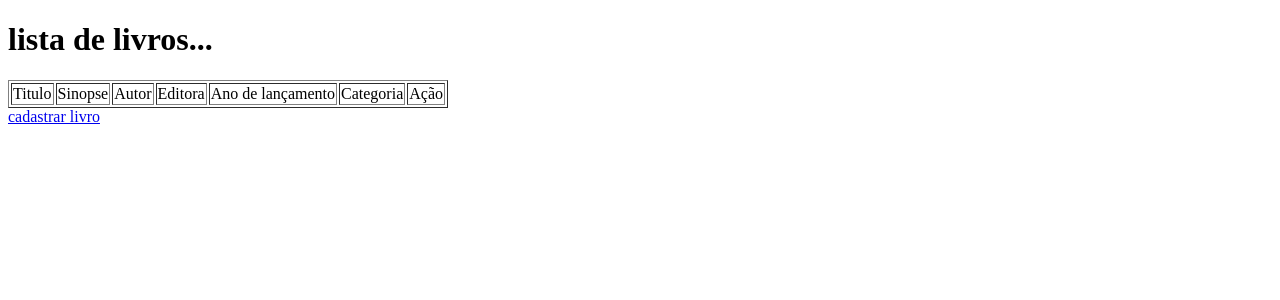
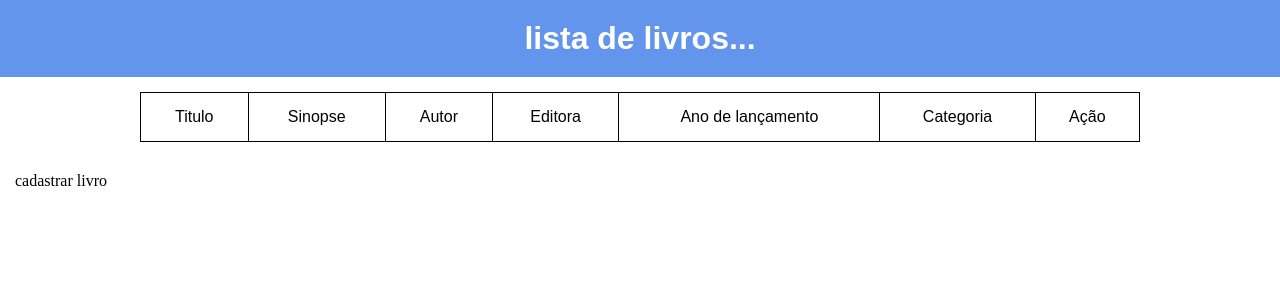
Before and after one commit to JoaoManoelFontes/Project-Trabalho_db, a Flask app: template templates/index.html in a window 1280 px wide. Shown: the top 300 px of the page. Run offline with Flask 2, Linux system fonts and the light colour scheme; the template is opened without the code that fills it, so the values that code supplies are empty; some libraries are stand-ins or nearby versions.

Commit message:
add estilo da tabela

```diff
--- /dev/null
+++ b/static/css/style.css
@@ -0,0 +1,13 @@
+*{
+    margin: 0;
+    padding: 0;
+}
+header{
+    display: flex;
+    align-items: center;
+    justify-content: center;
+    padding: 20px;
+    background-color: cornflowerblue;
+    color: white;
+    font-family: Arial, Helvetica, sans-serif;
+}
--- /dev/null
+++ b/static/css/table.css
@@ -0,0 +1,39 @@
+table,th,td{
+    border: 1px solid #000;
+}
+div{
+    display: flex;
+    justify-content: center;
+    padding: 15px;
+}
+table{
+    border-collapse: collapse;
+    width: 1000px;
+    table-layout: auto;
+    empty-cells: hide;
+
+}
+th,td{
+    font-family: Arial, "Helvetica Neue", Helvetica, sans-serif;
+    padding: 15px;
+    border-spacing: 10px;
+    text-align: center;
+    justify-content: center;
+}
+th{
+    height: 40px;
+    vertical-align: bottom;
+}
+caption{
+    caption-side: bottom;
+}
+.link{
+    display: flex;
+    justify-content: flex-start;
+}
+a{
+    text-decoration: none;
+    color: #000;
+    cursor: pointer;
+
+}
--- a/templates/cadastro.html
+++ b/templates/cadastro.html
@@ -6,6 +6,7 @@
     <meta http-equiv="X-UA-Compatible" content="IE=edge">
     <meta name="viewport" content="width=device-width, initial-scale=1.0">
     <link rel="stylesheet" href="{{ url_for('static',filename='css/form.css')}}">
+    <link rel="stylesheet" href="{{ url_for('static',filename='css/style.css')}}">
     <title>Document</title>
 </head>
 
@@ -33,7 +34,7 @@
             </div>
             <div>
                 <label for="release_year">Ano</label>
-                <input type="text" name="release_year" id="">
+                <input type="date" name="release_year" id="">
             </div>
             <div>
                 <label for="category">Categoria</label>
--- a/templates/index.html
+++ b/templates/index.html
@@ -1,15 +1,22 @@
 <!DOCTYPE html>
 <html lang="en">
+
 <head>
   <meta charset="UTF-8" />
   <meta http-equiv="X-UA-Compatible" content="IE=edge" />
   <meta name="viewport" content="width=device-width, initial-scale=1.0" />
+  <link rel="stylesheet" href="{{ url_for('static',filename='css/table.css')}}">
+  <link rel="stylesheet" href="{{ url_for('static',filename='css/style.css')}}">
   <title>Document</title>
 </head>
+
 <body>
-
+  <header>
     <h1> lista de livros...</h1>
-    <table border="1">
+  </header>
+  <main>
+    <div style="overflow-x:auto;">
+      <table>
         <tr>
           <td>Titulo</td>
           <td>Sinopse</td>
@@ -27,14 +34,21 @@
           <td>{{ book["publishing_company_name"] }}</td>
           <td>{{ book["release_year"] }}</td>
           <td>{{ book["category"] }}</td>
-        <td><a href="/delete/{{book['id']}}"><button>Deletar</button></a><br/>
+          <td><a href="/delete/{{book['id']}}"><button>Deletar</button></a><br />
             <a href="/edit/{{book['id']}}"><button>Editar</button></a>
           </td>
         </tr>
         {% endfor %}
       </table>
+    </div>
+    <div class="link">
+      <a href="/cadastro">cadastrar livro</a>
+    </div>
+  </main>
+  <footer>
 
+  </footer>
 
-    <a href="/cadastro">cadastrar livro</a>
 </body>
+
 </html>
```
Also changed, not shown: static/css/form.css (+0 -13 lines). Lines whose indentation alone changed are shown as unchanged.
